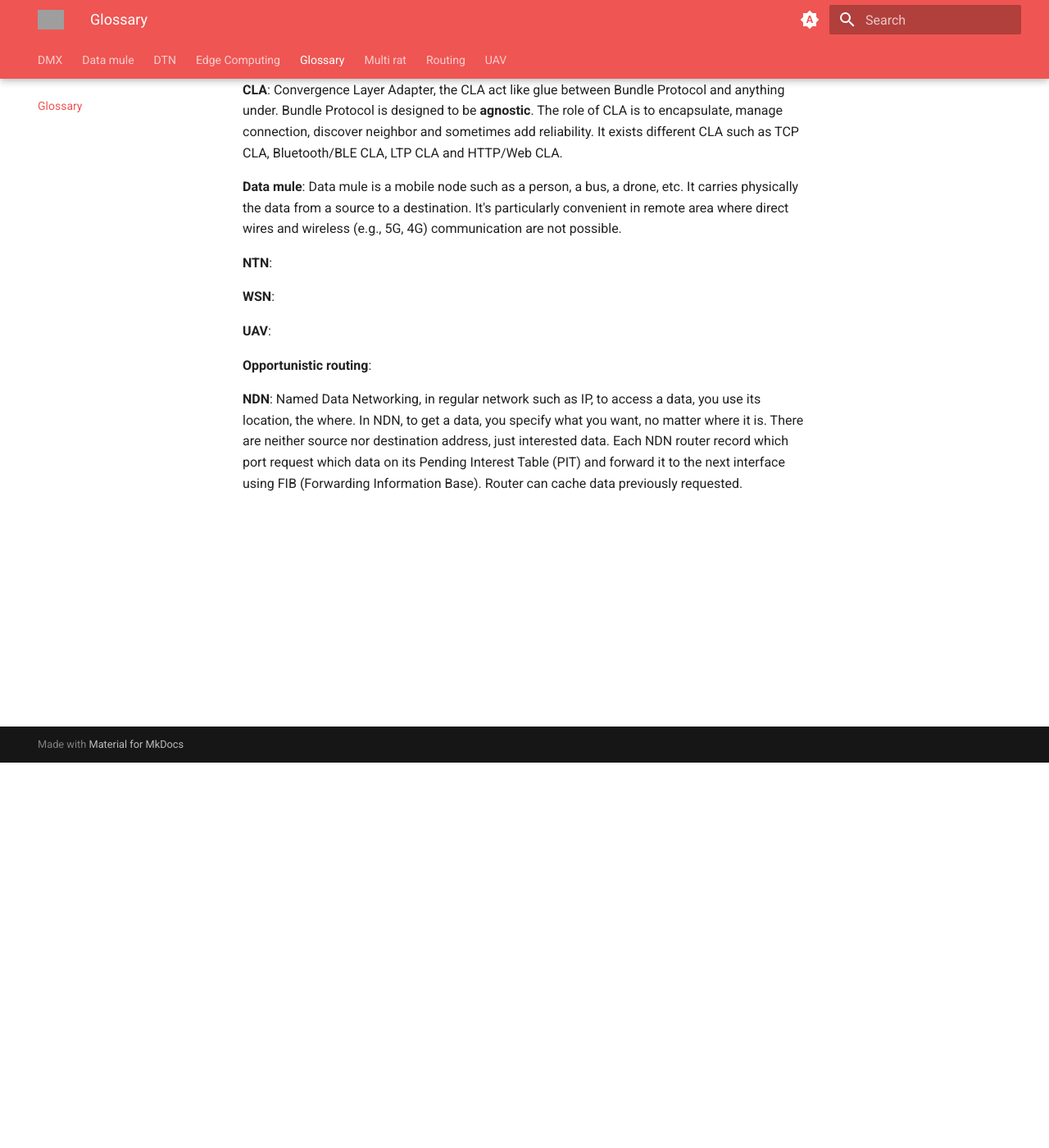
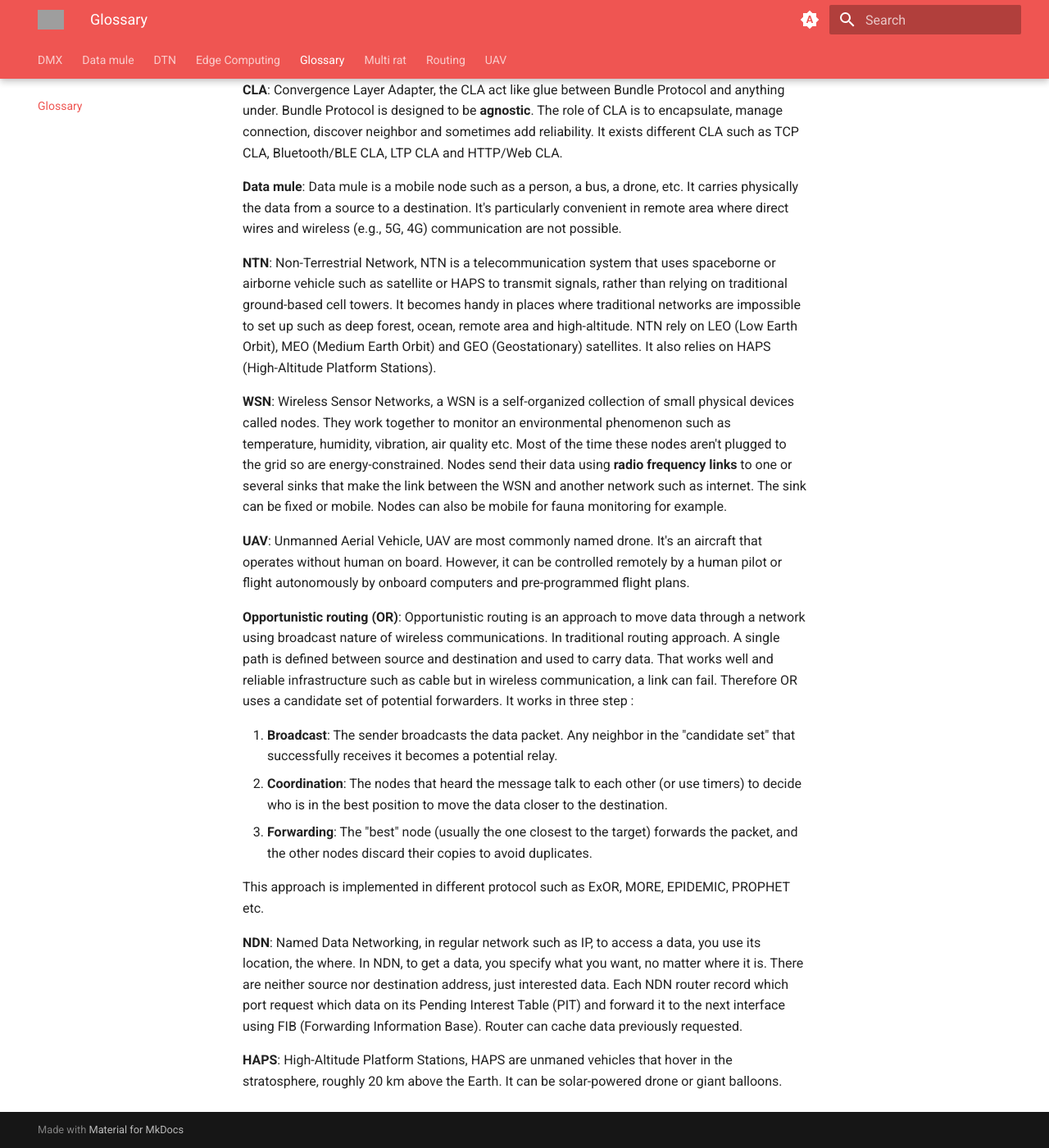
Before and after one commit to Yanis-Kouidri/DMX, an MkDocs documentation site: the page built from docs/glossary.md, in a window 1280 px wide and 1400 px high, scrolled down 470 px. Shown: the whole window at 82% size. Built offline with MkDocs 1.6.1 and Material for MkDocs 9.7.7, drawn with Linux system fonts in a browser that asks for light colours; grey boxes are pictures that could not be loaded.

Commit message:
feat: add definitions

```diff
--- a/docs/glossary.md
+++ b/docs/glossary.md
@@ -8,12 +8,20 @@
 
 **Data mule**: Data mule is a mobile node such as a person, a bus, a drone, etc. It carries physically the data from a source to a destination. It's particularly convenient in remote area where direct wires and wireless (e.g., 5G, 4G) communication are not possible.
 
-**NTN**:
+**NTN**: Non-Terrestrial Network, NTN is a telecommunication system that uses spaceborne or airborne vehicle such as satellite or HAPS to transmit signals, rather than relying on traditional ground-based cell towers. It becomes handy in places where traditional networks are impossible to set up such as deep forest, ocean, remote area and high-altitude. NTN rely on LEO (Low Earth Orbit), MEO (Medium Earth Orbit) and GEO (Geostationary) satellites. It also relies on HAPS (High-Altitude Platform Stations).
 
-**WSN**:
+**WSN**: Wireless Sensor Networks, a WSN is a self-organized collection of small physical devices called nodes. They work together to monitor an environmental phenomenon such as temperature, humidity, vibration, air quality etc. Most of the time these nodes aren't plugged to the grid so are energy-constrained. Nodes send their data using **radio frequency links** to one or several sinks that make the link between the WSN and another network such as internet. The sink can be fixed or mobile. Nodes can also be mobile for fauna monitoring for example.
 
-**UAV**:
+**UAV**: Unmanned Aerial Vehicle, UAV are most commonly named drone. It's an aircraft that operates without human on board. However, it can be controlled remotely by a human pilot or flight autonomously by onboard computers and pre-programmed flight plans.
 
-**Opportunistic routing**:
+**Opportunistic routing (OR)**: Opportunistic routing is an approach to move data through a network using broadcast nature of wireless communications. In traditional routing approach. A single path is defined between source and destination and used to carry data. That works well and reliable infrastructure such as cable but in wireless communication, a link can fail. Therefore OR uses a candidate set of potential forwarders. It works in three step :
+
+1. **Broadcast**: The sender broadcasts the data packet. Any neighbor in the "candidate set" that successfully receives it becomes a potential relay.
+2. **Coordination**: The nodes that heard the message talk to each other (or use timers) to decide who is in the best position to move the data closer to the destination.
+3. **Forwarding**: The "best" node (usually the one closest to the target) forwards the packet, and the other nodes discard their copies to avoid duplicates.
+
+This approach is implemented in different protocol such as ExOR, MORE, EPIDEMIC, PROPHET etc.
 
 **NDN**: Named Data Networking, in regular network such as IP, to access a data, you use its location, the where. In NDN, to get a data, you specify what you want, no matter where it is. There are neither source nor destination address, just interested data. Each NDN router record which port request which data on its Pending Interest Table (PIT) and forward it to the next interface using FIB (Forwarding Information Base). Router can cache data previously requested.
+
+**HAPS**: High-Altitude Platform Stations, HAPS are unmaned vehicles that hover in the stratosphere, roughly 20 km above the Earth. It can be solar-powered drone or giant balloons.
```
